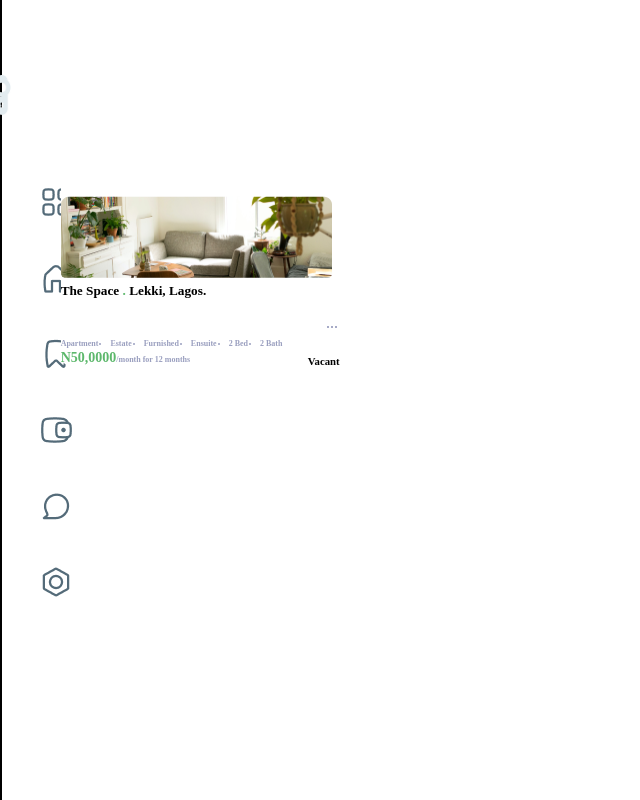
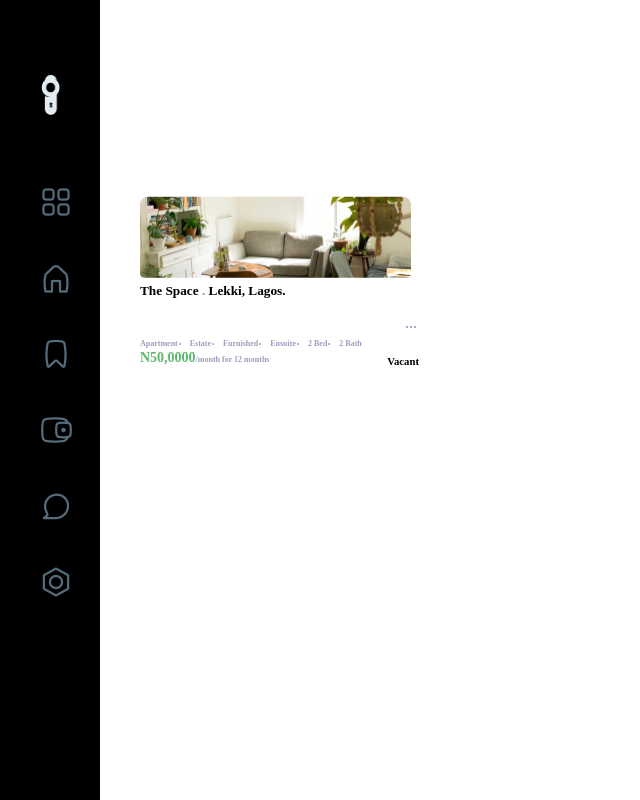
Before and after one commit to LamideAnifowoshe/knob, a React (Create React App) app: page / in a window 1280 px wide. Shown: the top 800 px of the page, without its empty margins (0-640 px from the left). Built offline with nearby package versions, Linux system fonts and the light colour scheme.

Commit message:
update Navbar

```diff
--- a/src/components/Navbar/Navbar.css
+++ b/src/components/Navbar/Navbar.css
@@ -1,8 +1,6 @@
-@media (min-width: 1224px) {
-  nav {
-    position: static;
-    width: 10%;
-    height: 1024px;
+.navbar-web {
+  width: 112px;
+  min-height: 100vh;
   left: 20px;
   top: 20px;
   border: 1px solid #000000;
@@ -38,4 +36,9 @@
   left: calc(50% - 36px / 2);
   padding-top: 36px;
 }
+
+@media (max-width: 1224px) {
+  .navbar-web {
+    display: none;
   }
+}
--- a/src/components/Navbar/index.js
+++ b/src/components/Navbar/index.js
@@ -10,8 +10,7 @@ import Subtract from "./Images/Subtract.png";
 
 const Navbar = () => {
   return (
-    <div>
-      <nav>
+    <nav className="navbar-web">
       <img className="logo" src={Subtract} alt="" />
       <ol>
         <li>
@@ -51,7 +50,6 @@ const Navbar = () => {
         </li>
       </ol>
     </nav>
-    </div>
   );
 };
 
```
Lines whose indentation alone changed are shown as unchanged.
